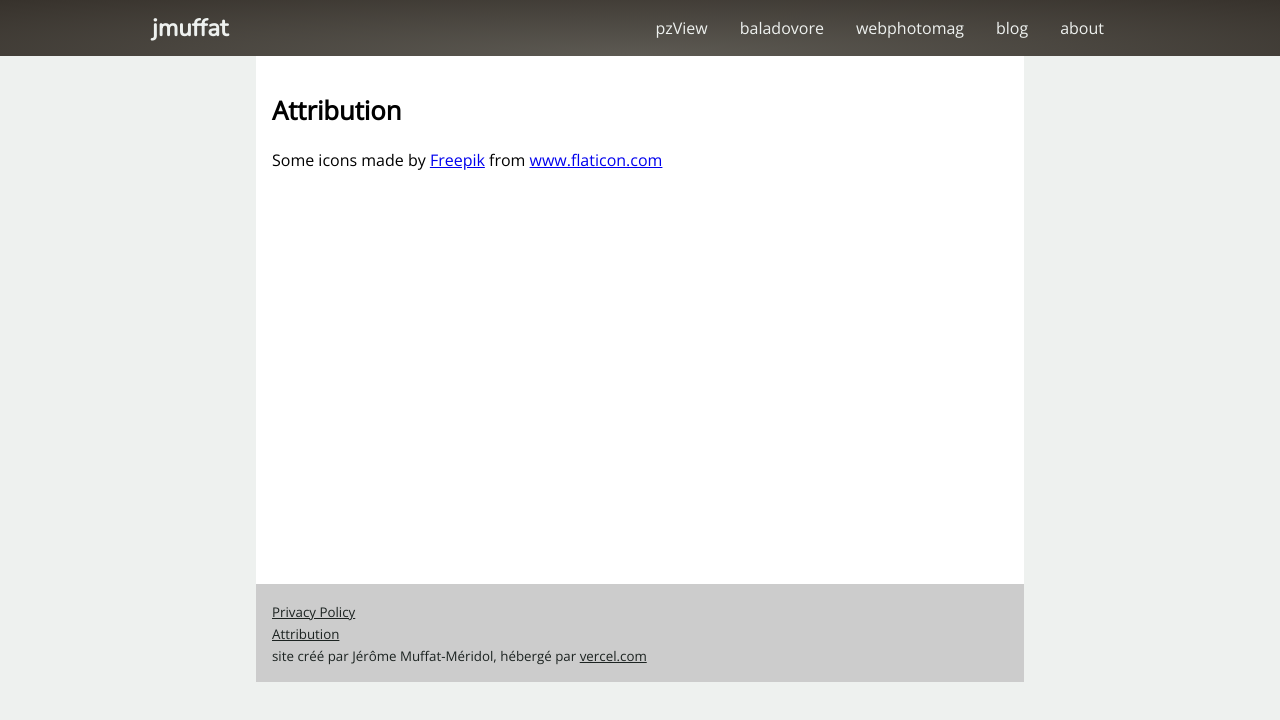
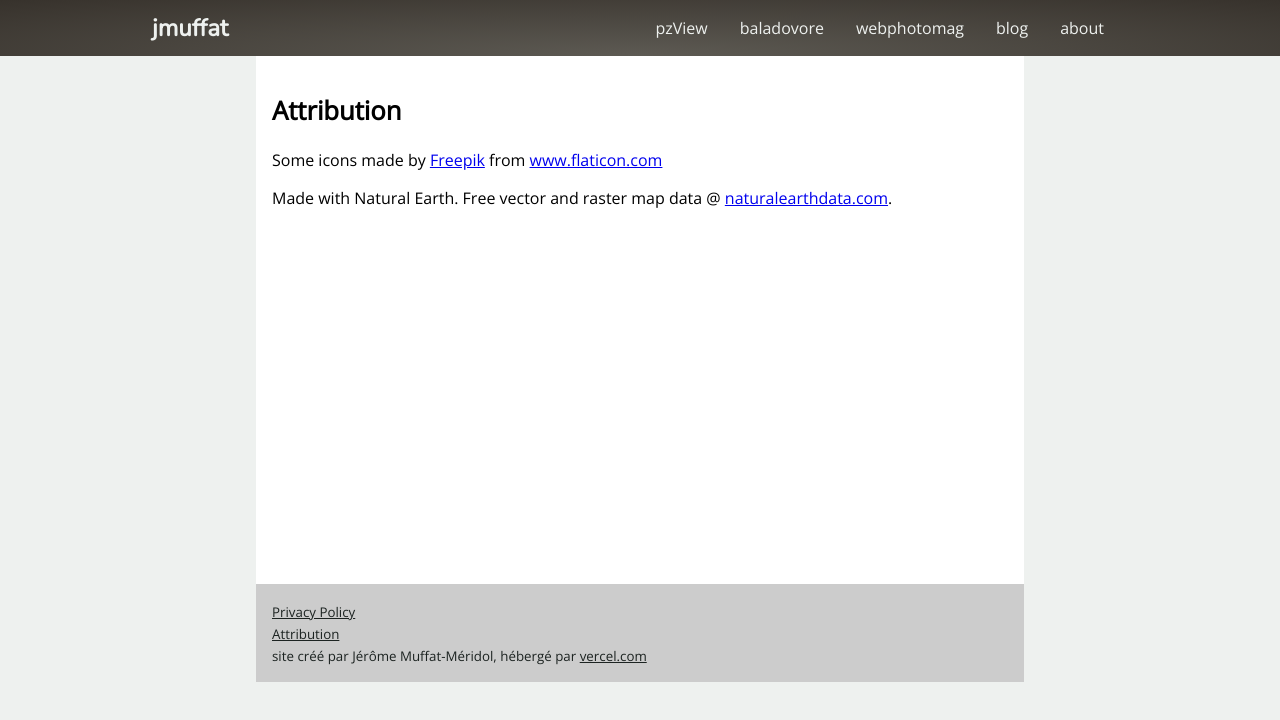
Before and after one commit to jmuffat/jmuffat.com, a Next.js app: page /attribution in a window 1280 px wide. Shown: the top 720 px of the page. Built offline with nearby package versions, Linux system fonts and the light colour scheme.

Commit message:
map attribution

```diff
--- a/pages/attribution.js
+++ b/pages/attribution.js
@@ -8,6 +8,7 @@ function Page() {
     <BasePage>
       <h1>Attribution </h1>
       <p>Some icons made by <a href="https://www.flaticon.com/authors/freepik" title="Freepik" target="_blank">Freepik</a> from <a href="https://www.flaticon.com/" title="Flaticon" target="_blank">www.flaticon.com</a></p>
+      <p>Made with Natural Earth. Free vector and raster map data @ <a href="https://www.naturalearthdata.com/" target="_blank">naturalearthdata.com</a>.</p>
     </BasePage>
   )
 }
```
